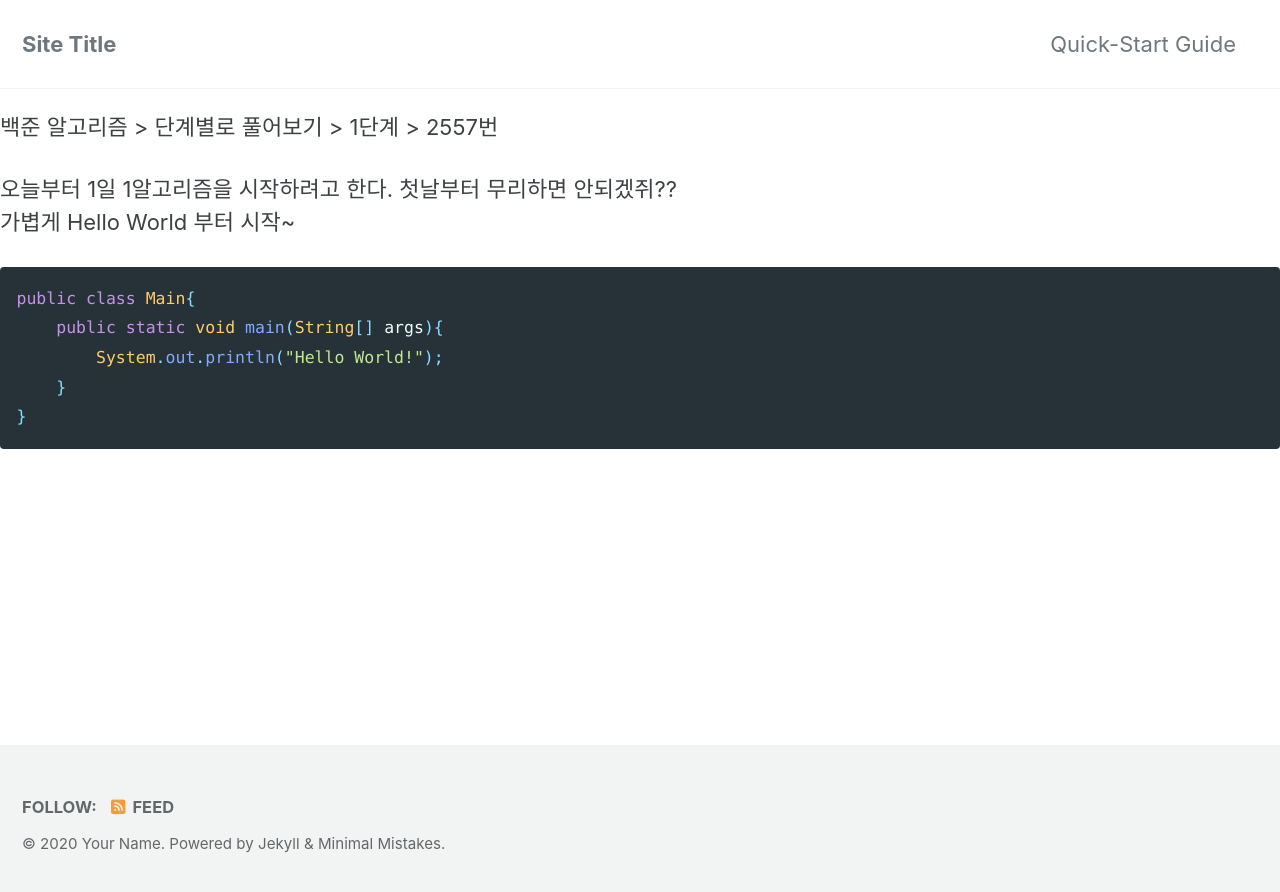
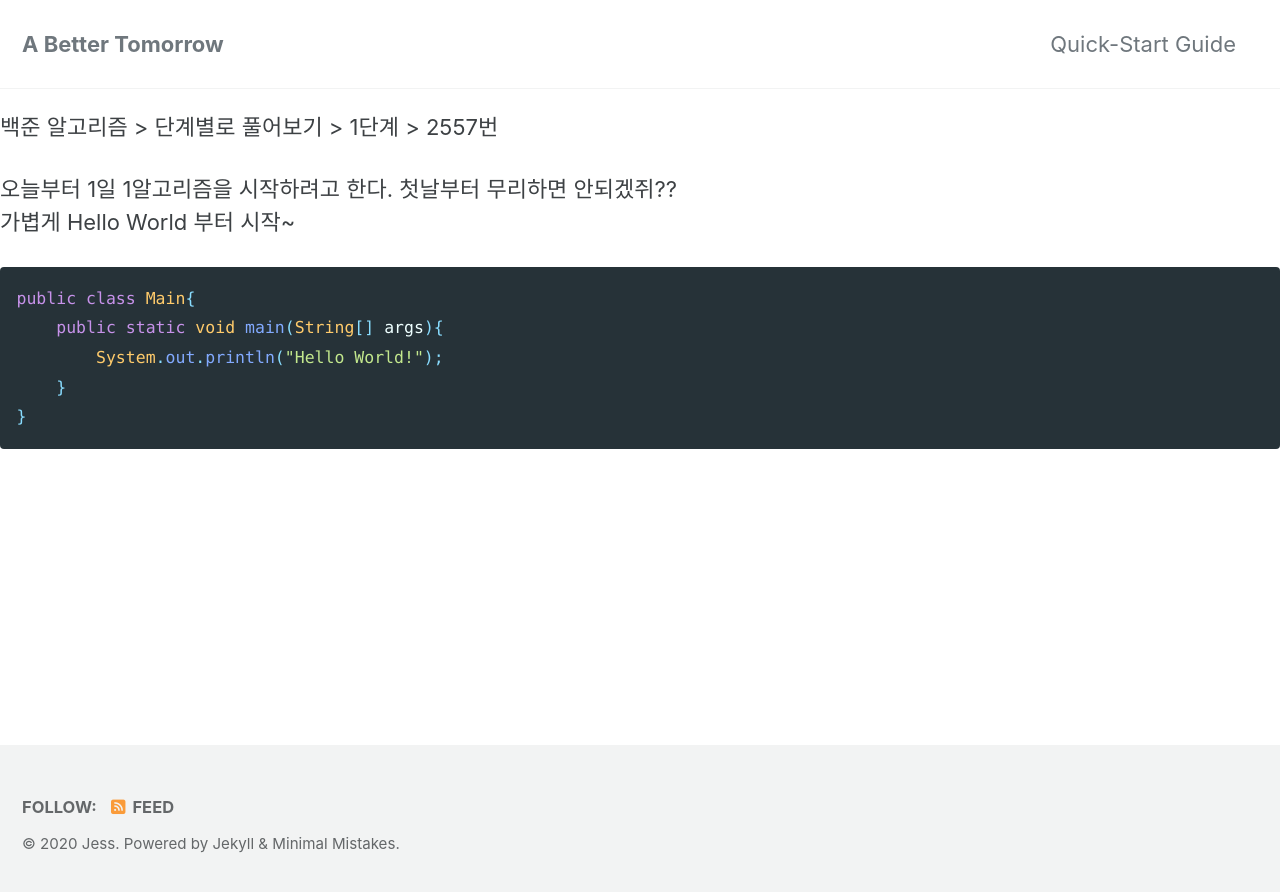
Before and after one commit to jesswhelming/blog, a Jekyll site: the page built from ODOA/2020-04-17-day-1.md, in a window 1280 px wide. Shown: the top 892 px of the page. Built offline with Jekyll 4.4.1, drawn with Linux system fonts in a browser that asks for light colours; cached includes are drawn as plain includes; nearby versions of some CDN libraries; our own code applies the rules of GitHub Pages for plain Markdown files.

Commit message:
no message

```diff
--- a/_config.yml
+++ b/_config.yml
@@ -16,13 +16,13 @@ minimal_mistakes_skin    : "default" # "air", "aqua", "contrast", "dark", "dirt"
 
 # Site Settings
 locale                   : "en-US"
-title                    : "Site Title"
+title                    : "A Better Tomorrow"
 title_separator          : "-"
 subtitle                 : # site tagline that appears below site title in masthead
-name                     : "Your Name"
+name                     : "Jess"
 description              : "An amazing website."
 url                      : "https://jesswhelming.github.io/"
-baseurl                  : ""# the subpath of your site, e.g. "/blog"
+baseurl                  : ""
 repository               : # GitHub username/repo-name e.g. "mmistakes/minimal-mistakes"
 teaser                   : # path of fallback teaser image, e.g. "/assets/images/500x300.png"
 logo                     : # path of logo image to display in the masthead, e.g. "/assets/images/88x88.png"
```
